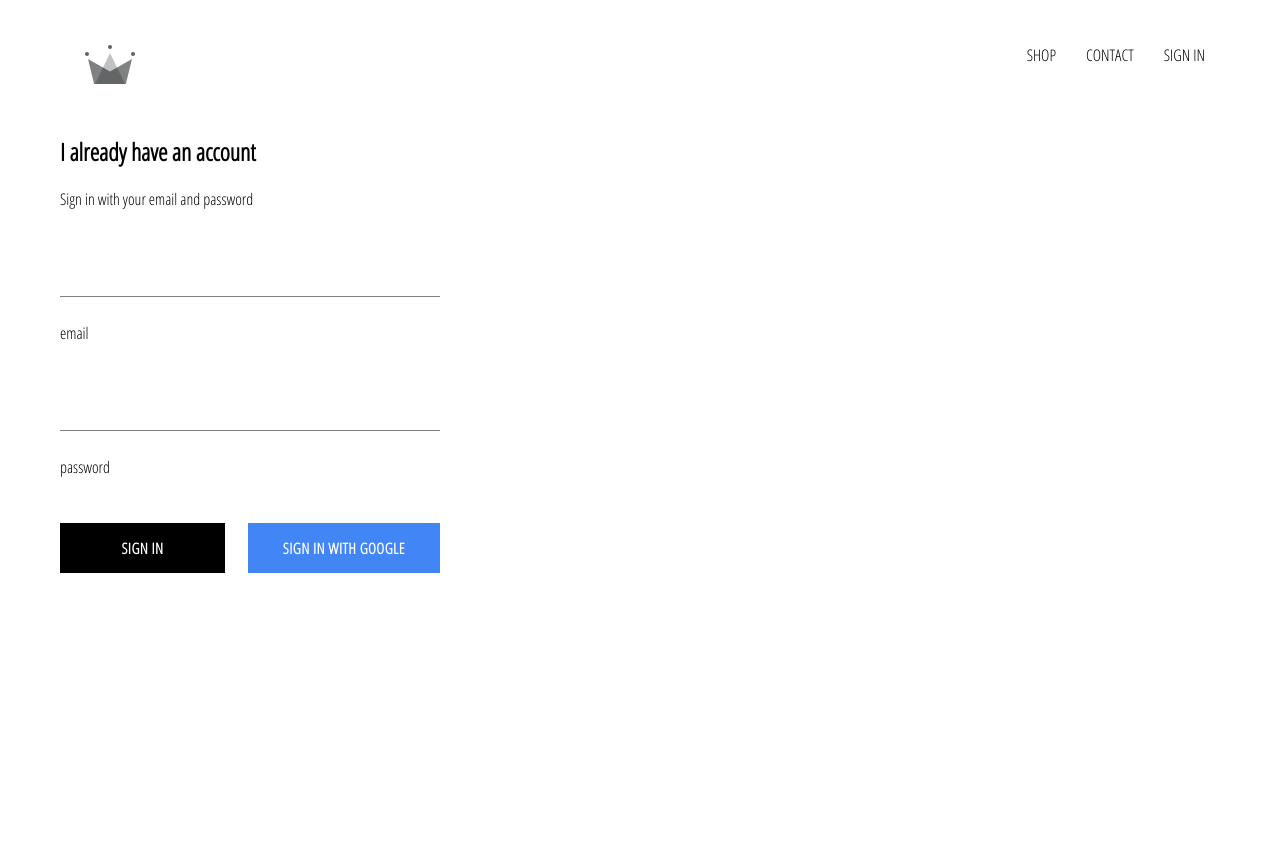
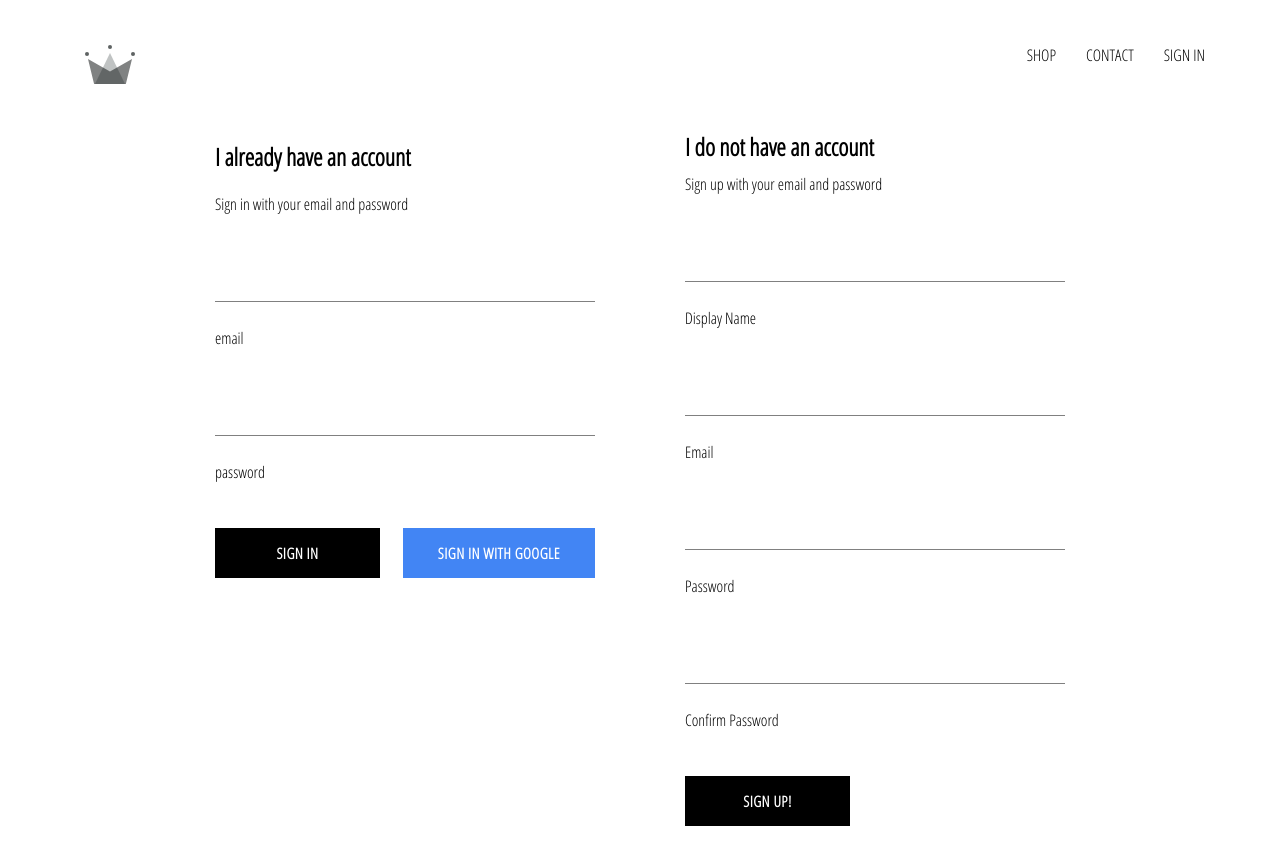
Before and after one commit to nic-peterson/crwn-clothing, a React (Create React App) app: page /signin in a window 1280 px wide. Shown: the top 864 px of the page. Before the commit the page ends 800 px from the top, so only its background shows below. Built offline with nearby package versions, Linux system fonts and the light colour scheme; no server answers.

Commit message:
implemented firebase utils. included ability to store authenticated users to firebase db.

```diff
--- a/src/App.js
+++ b/src/App.js
@@ -7,7 +7,7 @@ import HomePage from "./pages/homepage/homepage.component";
 import ShopPage from "./pages/shop/shop.component";
 import SignInandSignUpPage from "./pages/sign-in-and-sign-up/sign-in-and-sign-up.component";
 import Header from "./components/header/header.component";
-import { auth } from "./firebase/firebase.utils";
+import { auth, createUserProfileDocument } from "./firebase/firebase.utils";
 
 class App extends React.Component {
   constructor() {
@@ -20,10 +20,22 @@ class App extends React.Component {
   unsubscribeFromAuth = null;
 
   componentDidMount() {
-    this.unsubscribeFromAuth = auth.onAuthStateChanged((user) => {
-      this.setState({ currentUser: user });
+    this.unsubscribeFromAuth = auth.onAuthStateChanged(async (userAuth) => {
+      //this.setState({ currentUser: user });
+      if (userAuth) {
+        const userRef = await createUserProfileDocument(userAuth);
 
-      console.log(user);
+        userRef.onSnapshot((snapShot) => {
+          this.setState({
+            currentUser: {
+              id: snapShot.id,
+              ...snapShot.data(),
+            },
+          });
+        });
+      } else {
+        this.setState({ currentUser: userAuth });
+      }
     });
   }
 
--- /dev/null
+++ b/src/components/sign-up/sign-up.component.jsx
@@ -0,0 +1,96 @@
+import React from "react";
+import FormInput from "../form-input/form-input.component";
+import CustomButton from "../custom-button/custom-button.component";
+import { auth, createUserProfileDocument } from "../../firebase/firebase.utils";
+import "./sign-up.styles.scss";
+
+class SignUp extends React.Component {
+  constructor() {
+    super();
+
+    this.state = {
+      displayName: "",
+      email: "",
+      password: "",
+      confirmPassword: "",
+    };
+  }
+
+  handleSubmit = async (event) => {
+    event.preventDefault();
+    const { displayName, email, password, confirmPassword } = this.state;
+    if (password !== confirmPassword) {
+      alert("passwords don't match!");
+      return;
+    }
+
+    try {
+      const { user } = await auth.createUserWithEmailAndPassword(
+        email,
+        password
+      );
+      createUserProfileDocument(user, { displayName });
+      this.setState({
+        displayName: "",
+        email: "",
+        password: "",
+        confirmPassword: "",
+      });
+    } catch (error) {
+      console.log(error);
+    }
+  };
+
+  handleChange = (event) => {
+    const { name, value } = event.target;
+    this.setState({ [name]: value });
+  };
+
+  render() {
+    // eslint-disable-next-line no-unused-vars
+    const { displayName, email, password, confirmPassword } = this.state;
+    return (
+      <div className="sign-up">
+        <h2 className="title">I do not have an account</h2>
+        <span>Sign up with your email and password</span>
+        <form className="sign-up-form" onSubmit={this.handleSubmit}>
+          <FormInput
+            type="text"
+            name="displayName"
+            value={displayName}
+            onChange={this.handleChange}
+            label="Display Name"
+            required
+          />
+          <FormInput
+            type="email"
+            name="email"
+            value={email}
+            onChange={this.handleChange}
+            label="Email"
+            required
+          />
+          <FormInput
+            type="password"
+            name="password"
+            value={password}
+            onChange={this.handleChange}
+            label="Password"
+            required
+          />
+          <FormInput
+            type="password"
+            name="confirmPassword"
+            value={confirmPassword}
+            onChange={this.handleChange}
+            label="Confirm Password"
+            required
+          />
+          <CustomButton type="submit">Sign Up!</CustomButton>
+        </form>
+      </div>
+    );
+  }
+}
+
+export default SignUp;
--- /dev/null
+++ b/src/components/sign-up/sign-up.styles.scss
@@ -0,0 +1,9 @@
+.sign-up {
+  display: flex;
+  flex-direction: column;
+  width: 380px;
+
+  .title {
+    margin: 10px 0;
+  }
+}
--- a/src/firebase/firebase.utils.js
+++ b/src/firebase/firebase.utils.js
@@ -12,6 +12,32 @@ const config = {
   measurementId: "G-LMC7K2QHMG",
 };
 
+export const createUserProfileDocument = async (userAuth, additionalData) => {
+  if (!userAuth) return;
+
+  // get
+  const userRef = firestore.doc(`users/${userAuth.uid}`);
+
+  const snapShot = await userRef.get();
+
+  if (!snapShot.exists) {
+    const { displayName, email } = userAuth;
+    const createdAt = new Date();
+    try {
+      await userRef.set({
+        displayName,
+        email,
+        createdAt,
+        ...additionalData,
+      });
+    } catch (error) {
+      console.log("error creating user", error.message);
+    }
+  }
+
+  return userRef;
+};
+
 firebase.initializeApp(config);
 
 export const auth = firebase.auth();
--- a/src/pages/sign-in-and-sign-up/sign-in-and-sign-up.component.jsx
+++ b/src/pages/sign-in-and-sign-up/sign-in-and-sign-up.component.jsx
@@ -1,10 +1,12 @@
 import React from "react";
 import SignIn from "../../components/sign-in/sign-in.component";
+import SignUp from "../../components/sign-up/sign-up.component";
 import "./sign-in-and-sign-up.styles.scss";
 
 const SignInandSignUpPage = () => (
   <div className="sign-in-and-sign-up">
     <SignIn />
+    <SignUp />
   </div>
 );
 
--- a/src/pages/sign-in-and-sign-up/sign-in-and-sign-up.styles.scss
+++ b/src/pages/sign-in-and-sign-up/sign-in-and-sign-up.styles.scss
@@ -0,0 +1,6 @@
+.sign-in-and-sign-up {
+  width: 850px;
+  display: flex;
+  justify-content: space-between;
+  margin: 30px auto;
+}
```
Also changed, not shown: 1 other file (tests, documents, lock files or other folders).
